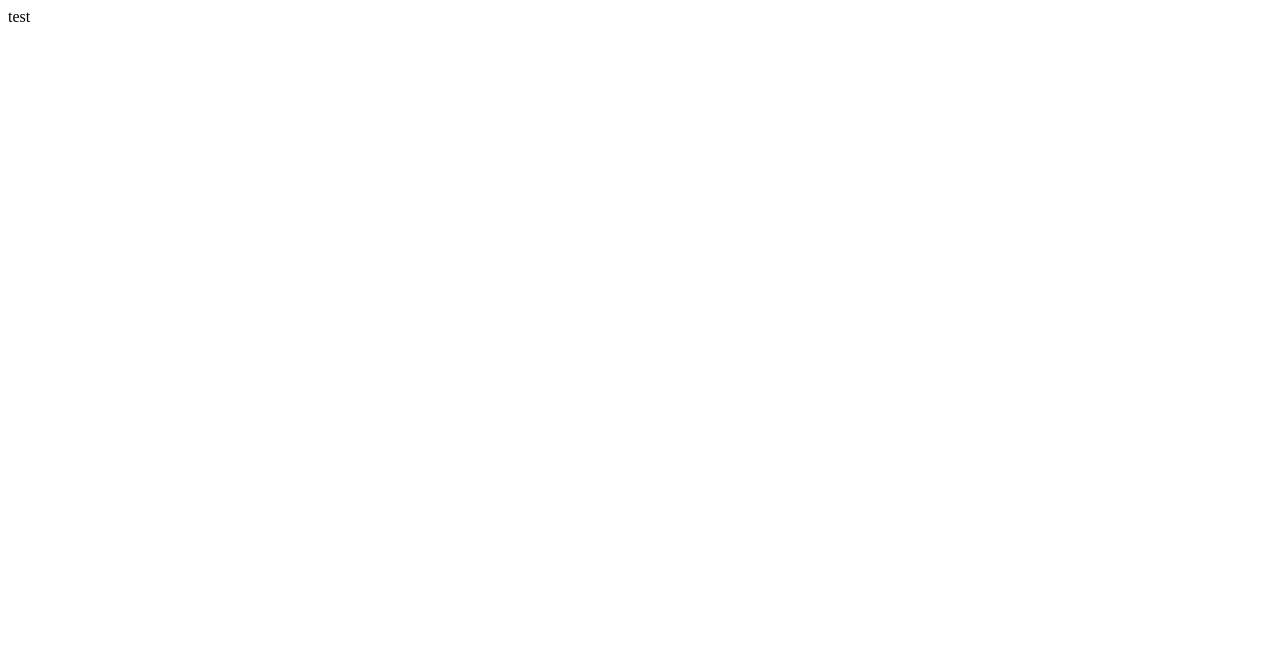
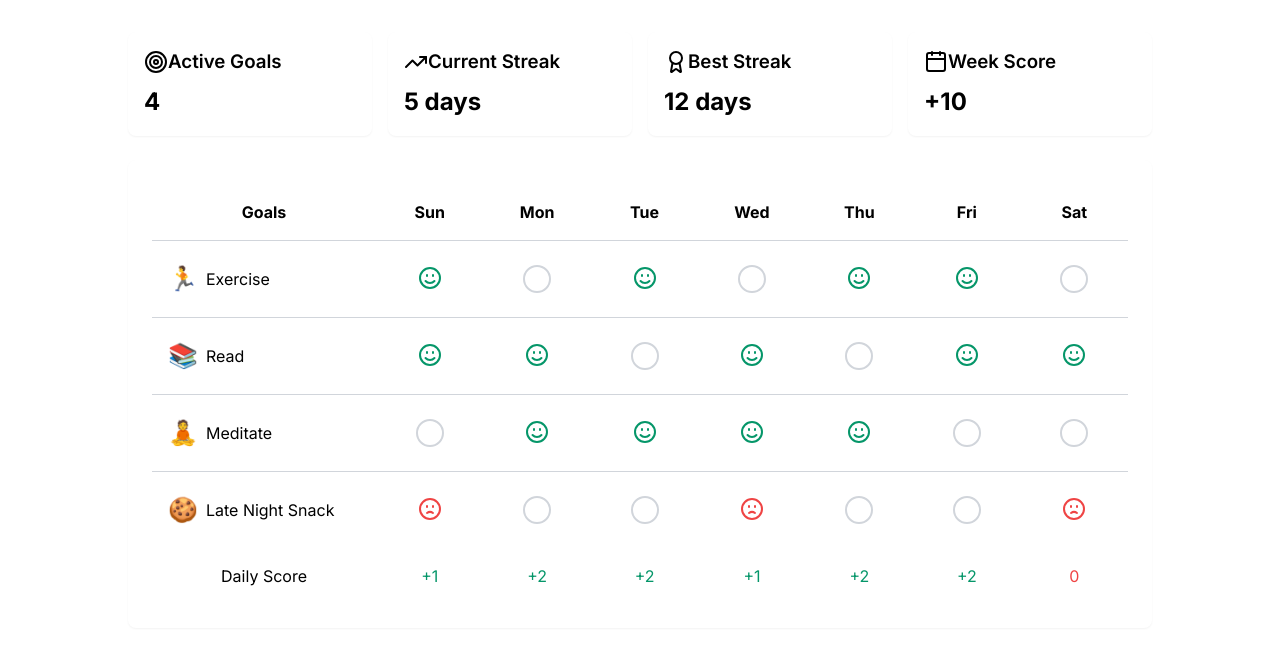
Before and after one commit to herbertmoroni/dailygoals, a website: page src/index.html in a window 1280 px wide. Drawn offline with nearby package versions, Linux system fonts and the light colour scheme.

Commit message:
Basic UI structure

```diff
--- /dev/null
+++ b/src/css/style.css
@@ -0,0 +1,166 @@
+:root {
+    --font-primary: 'Inter', -apple-system, BlinkMacSystemFont, "Segoe UI", Roboto, "Helvetica Neue", Arial, sans-serif;
+
+    --text-xs: 0.75rem;    /* 12px */
+    --text-sm: 0.875rem;   /* 14px */
+    --text-base: 1rem;     /* 16px */
+    --text-lg: 1.125rem;   /* 18px */
+    --text-xl: 1.25rem;    /* 20px */
+    --text-2xl: 1.5rem;    /* 24px */
+
+    --font-normal: 400;
+    --font-medium: 500;
+    --font-semibold: 600;
+    --font-bold: 700;
+
+    --green-600: #059669;
+    --blue-600: #2563eb;
+    --purple-600: #9333ea;
+    --orange-600: #ea580c;
+    --red-500: #ef4444;
+    --gray-300: #d1d5db;
+    --gray-50: #f9fafb;
+
+
+}
+
+body {
+    font-family: var(--font-primary);
+    font-size: var(--text-base);
+    line-height: 1.5;
+    -webkit-font-smoothing: antialiased;
+    -moz-osx-font-smoothing: grayscale;
+}
+
+.container {
+    max-width: 64rem;
+    margin: 0 auto;
+    padding: 1.5rem;
+}
+
+/* Stats Grid */
+.stats-grid {
+    display: grid;
+    grid-template-columns: repeat(4, 1fr);
+    gap: 1rem;
+    margin-bottom: 1.5rem;
+}
+
+.stat-card {
+    background: white;
+    padding: 1rem;
+    border-radius: 0.5rem;
+    box-shadow: 0 1px 2px rgba(0, 0, 0, 0.05);
+}
+
+.stat-header {
+    display: flex;
+    align-items: center;
+    margin-bottom: 0.5rem;
+}
+
+.stat-header i {
+    width: 1.25rem;
+    height: 1.25rem;
+    margin-right: 0.5rem;
+}
+
+.stat-header:nth-child(1) i { color: var(--green-600); }
+.stat-header:nth-child(2) i { color: var(--blue-600); }
+.stat-header:nth-child(3) i { color: var(--purple-600); }
+.stat-header:nth-child(4) i { color: var(--orange-600); }
+
+.stat-header h3 {
+    font-weight: 600;
+    margin: 0;
+}
+
+.stat-value {
+    font-size: 1.5rem;
+    font-weight: 700;
+    margin: 0;
+}
+
+/* Tracker Grid */
+.tracker-card {
+    background: white;
+    border-radius: 0.5rem;
+    padding: 1.5rem;
+    box-shadow: 0 1px 2px rgba(0, 0, 0, 0.05);
+}
+
+.goal-table {
+    width: 100%;
+    border-collapse: collapse;
+}
+
+.goal-table th,
+.goal-table td {
+    padding: 1rem;
+    text-align: center;
+}
+
+.goal-column {
+    width: 12rem;
+    text-align: left;
+}
+
+.goal-row {
+    border-top: 1px solid var(--gray-300);
+}
+
+.goal-name {
+    display: flex;
+    align-items: center;
+}
+
+.goal-icon {
+    font-size: 1.5rem;
+    margin-right: 0.5rem;
+}
+
+.check-button {
+    padding: 0.5rem;
+    border-radius: 9999px;
+    border: none;
+    cursor: pointer;
+    background: none;
+}
+
+.check-button:hover {
+    background-color: var(--gray-50);
+}
+
+.check-circle {
+    width: 1.5rem;
+    height: 1.5rem;
+    border: 2px solid var(--gray-300);
+    border-radius: 50%;
+}
+
+.check-button.checked.positive {
+    color: var(--green-600);
+}
+
+.check-button.checked.negative {
+    color: var(--red-500);
+}
+
+.score-positive {
+    color: var(--green-600);
+}
+
+.score-negative {
+    color: var(--red-500);
+}
+
+/* Responsive Design */
+@media (max-width: 768px) {
+    .stats-grid {
+        grid-template-columns: repeat(2, 1fr);
+    }
+
+    .tracker-card {
+        overflow-x: auto;
+    }
+}
--- a/src/index.html
+++ b/src/index.html
@@ -1,11 +1,72 @@
+<!-- index.html -->
 <!DOCTYPE html>
 <html lang="en">
 <head>
     <meta charset="UTF-8">
     <meta name="viewport" content="width=device-width, initial-scale=1.0">
-    <title>Document</title>
+    <title>Goal Tracker</title>
+    <link rel="preconnect" href="https://fonts.googleapis.com">
+    <link rel="preconnect" href="https://fonts.gstatic.com" crossorigin>
+    <link href="https://fonts.googleapis.com/css2?family=Inter:wght@400;500;600;700&display=swap" rel="stylesheet">
+    <link rel="stylesheet" href="css/style.css">
+    <script src="https://unpkg.com/lucide@latest"></script>
 </head>
 <body>
-    test
+    <div class="container">
+        <!-- Header Stats -->
+        <div class="stats-grid">
+            <div class="stat-card">
+                <div class="stat-header">
+                    <i data-lucide="target"></i>
+                    <h3>Active Goals</h3>
+                </div>
+                <p id="active-goals-count" class="stat-value">0</p>
+            </div>
+            <div class="stat-card">
+                <div class="stat-header">
+                    <i data-lucide="trending-up"></i>
+                    <h3>Current Streak</h3>
+                </div>
+                <p id="current-streak" class="stat-value">0 days</p>
+            </div>
+            <div class="stat-card">
+                <div class="stat-header">
+                    <i data-lucide="award"></i>
+                    <h3>Best Streak</h3>
+                </div>
+                <p id="best-streak" class="stat-value">0 days</p>
+            </div>
+            <div class="stat-card">
+                <div class="stat-header">
+                    <i data-lucide="calendar"></i>
+                    <h3>Week Score</h3>
+                </div>
+                <p id="week-score" class="stat-value">0</p>
+            </div>
+        </div>
+
+        <!-- Goal Tracker Grid -->
+        <div class="tracker-card">
+            <table class="goal-table">
+                <thead>
+                    <tr id="days-header">
+                        <th class="goal-column">Goals</th>
+                        <!-- Days will be inserted here -->
+                    </tr>
+                </thead>
+                <tbody id="goals-list">
+                    <!-- Goals will be inserted here -->
+                </tbody>
+                <tfoot>
+                    <tr id="daily-scores">
+                        <td class="score-label">Daily Score</td>
+                        <!-- Scores will be inserted here -->
+                    </tr>
+                </tfoot>
+            </table>
+        </div>
+    </div>
+
+    <script src="js/goalTracker.js" type="module"></script>
 </body>
 </html>
--- /dev/null
+++ b/src/js/goalTracker.js
@@ -0,0 +1,134 @@
+class GoalTracker {
+    constructor() {
+        this.days = ['Sun', 'Mon', 'Tue', 'Wed', 'Thu', 'Fri', 'Sat'];
+        this.goals = [
+            { id: 1, name: 'Exercise', icon: '🏃', positive: true, points: 1, checks: [true, false, true, false, true, true, false] },
+            { id: 2, name: 'Read', icon: '📚', positive: true, points: 1, checks: [true, true, false, true, false, true, true] },
+            { id: 3, name: 'Meditate', icon: '🧘', positive: true, points: 1, checks: [false, true, true, true, true, false, false] },
+            { id: 4, name: 'Late Night Snack', icon: '🍪', positive: false, points: -1, checks: [true, false, false, true, false, false, true] }
+        ];
+
+        this.initializeApp();
+    }
+
+    initializeApp() {
+        this.initializeLucideIcons();
+        this.renderDaysHeader();
+        this.renderGoals();
+        this.updateStats();
+        this.renderDailyScores();
+    }
+
+    initializeLucideIcons() {
+        lucide.createIcons();
+    }
+
+    renderDaysHeader() {
+        const headerRow = document.getElementById('days-header');
+        this.days.forEach(day => {
+            const th = document.createElement('th');
+            th.textContent = day;
+            headerRow.appendChild(th);
+        });
+    }
+
+    renderGoals() {
+        const goalsList = document.getElementById('goals-list');
+        goalsList.innerHTML = '';
+
+        this.goals.forEach(goal => {
+            const row = document.createElement('tr');
+            row.className = 'goal-row';
+
+            // Goal name cell
+            const nameCell = document.createElement('td');
+            nameCell.innerHTML = `
+                <div class="goal-name">
+                    <span class="goal-icon">${goal.icon}</span>
+                    <span class="goal-text">${goal.name}</span>
+                </div>
+            `;
+
+            row.appendChild(nameCell);
+
+            // Check cells
+            goal.checks.forEach((checked, idx) => {
+                const cell = document.createElement('td');
+                const button = document.createElement('button');
+                button.className = `check-button ${checked ? 'checked' : ''} ${goal.positive ? 'positive' : 'negative'}`;
+
+                if (checked) {
+                    const icon = document.createElement('i');
+                    icon.setAttribute('data-lucide', goal.positive ? 'smile' : 'frown');
+                    button.appendChild(icon);
+                } else {
+                    const circle = document.createElement('div');
+                    circle.className = 'check-circle';
+                    button.appendChild(circle);
+                }
+
+                button.addEventListener('click', () => this.toggleGoal(goal.id, idx));
+                cell.appendChild(button);
+                row.appendChild(cell);
+            });
+
+            goalsList.appendChild(row);
+        });
+
+        // Refresh Lucide icons after adding new elements
+        lucide.createIcons();
+    }
+
+    toggleGoal(goalId, dayIndex) {
+        const goal = this.goals.find(g => g.id === goalId);
+        if (goal) {
+            goal.checks[dayIndex] = !goal.checks[dayIndex];
+            this.renderGoals();
+            this.updateStats();
+            this.renderDailyScores();
+        }
+    }
+
+    getScoreForDay(dayIndex) {
+        return this.goals.reduce((score, goal) => {
+            return score + (goal.checks[dayIndex] ? goal.points : 0);
+        }, 0);
+    }
+
+    renderDailyScores() {
+        const scoresRow = document.getElementById('daily-scores');
+        // Clear existing scores (except the label)
+        while (scoresRow.children.length > 1) {
+            scoresRow.removeChild(scoresRow.lastChild);
+        }
+
+        this.days.forEach((day, idx) => {
+            const score = this.getScoreForDay(idx);
+            const td = document.createElement('td');
+            td.className = score > 0 ? 'score-positive' : 'score-negative';
+            td.textContent = score > 0 ? `+${score}` : score;
+            scoresRow.appendChild(td);
+        });
+    }
+
+    updateStats() {
+        // Update active goals count
+        document.getElementById('active-goals-count').textContent = this.goals.length;
+
+        // Calculate week score
+        const weekScore = this.days.reduce((total, _, idx) => {
+            return total + this.getScoreForDay(idx);
+        }, 0);
+        document.getElementById('week-score').textContent = weekScore > 0 ? `+${weekScore}` : weekScore;
+
+        // For demo purposes, using static values for streaks
+        // In a real app, these would be calculated based on historical data
+        document.getElementById('current-streak').textContent = '5 days';
+        document.getElementById('best-streak').textContent = '12 days';
+    }
+}
+
+// Initialize the app
+document.addEventListener('DOMContentLoaded', () => {
+    new GoalTracker();
+});
```
